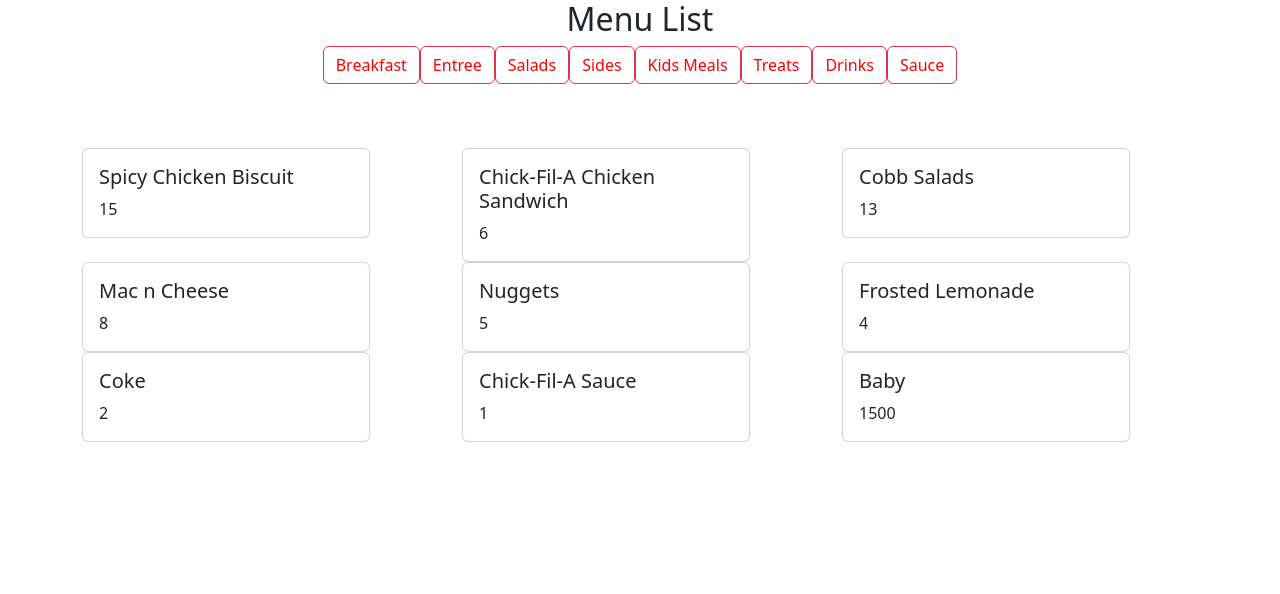
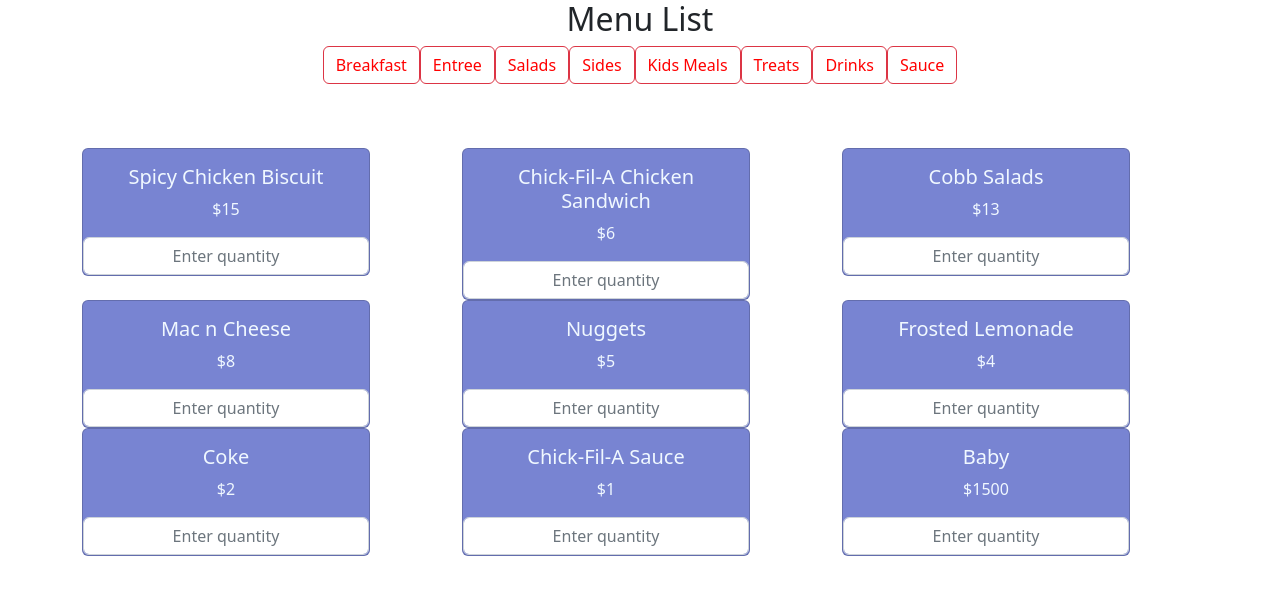
Before and after one commit to CSCE315-F22-Taele/Team-54-Project_3, a React (Create React App) app in the folder my-app/: page /Customer in a window 1280 px wide. Shown: the top 594 px of the page. Built offline with nearby package versions, Linux system fonts and the light colour scheme.

Commit message:
added text field for quantity to each menu item and styled card

```diff
--- a/my-app/package.json
+++ b/my-app/package.json
@@ -11,7 +11,9 @@
     "@testing-library/react": "^13.4.0",
     "@testing-library/user-event": "^13.5.0",
     "bootstrap": "^5.2.2",
+    "mdb-react-ui-kit": "^5.0.0",
     "react": "^18.2.0",
+    "react-bootstrap": "^2.5.0",
     "react-dom": "^18.2.0",
     "react-router": "^6.4.3",
     "react-router-dom": "^6.4.3",
--- a/my-app/src/routes/Cashier.css
+++ b/my-app/src/routes/Cashier.css
@@ -6,3 +6,7 @@
 .filter-btn {
     color: red;
 }
+.box {
+    background: rgb(120, 132, 210);
+    color:aliceblue;
+}
--- a/my-app/src/routes/Menu.js
+++ b/my-app/src/routes/Menu.js
@@ -4,24 +4,28 @@
 import Row from 'react-bootstrap/Row';
 import Col from 'react-bootstrap/Col';
 import Container from 'react-bootstrap/Container';
+import Form from 'react-bootstrap/Form';
 
 const Menu = ({ items }) => {
   const columnsPerRow = 3;
 
   const getColumnsForRow = () => {
     return items.map((item) => {
-      const { id, title, desc, price } = item;
+      const { id, title, price } = item;
 
       return (
         <Col>
-          <Card style={{ width: '18rem' }}key={id} className="box">
-              <Card.Body>
-                  <Card.Title>{title}</Card.Title>
-                  <Card.Text>
-                  {price}
-                  </Card.Text>
-              </Card.Body>
-          </Card>
+            <Card style={{ width: '18rem' }} key={id} className="box">
+                <Card.Body>
+                    <Card.Title className="text-center">{title}</Card.Title>
+                    <Card.Text className="text-center">${price}</Card.Text>
+                </Card.Body>
+                <Form>
+                    <Form.Group>
+                        <Form.Control className="text-center" type="text" placeholder="Enter quantity" />
+                    </Form.Group>
+                </Form>
+            </Card>
         </Col>
       );
     });
```
Also changed, not shown: 1 other file (tests, documents, lock files or other folders).
